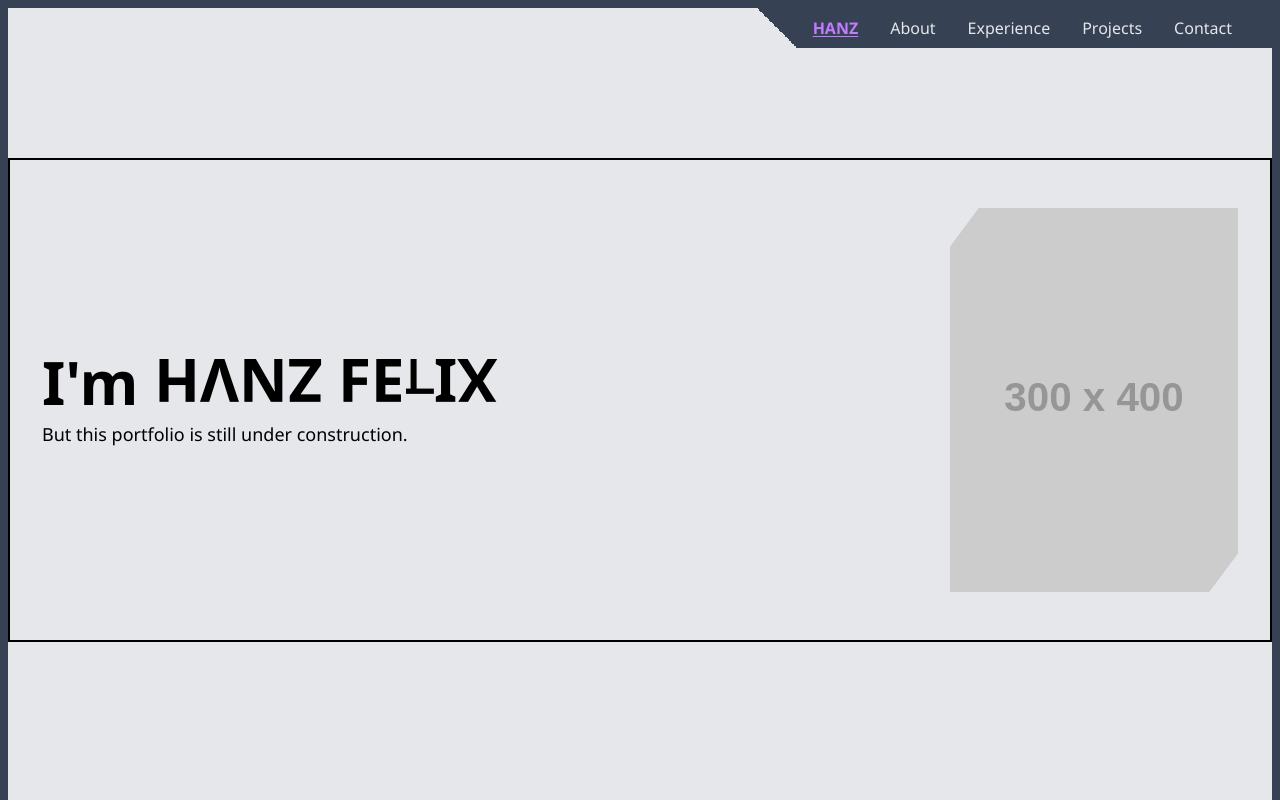
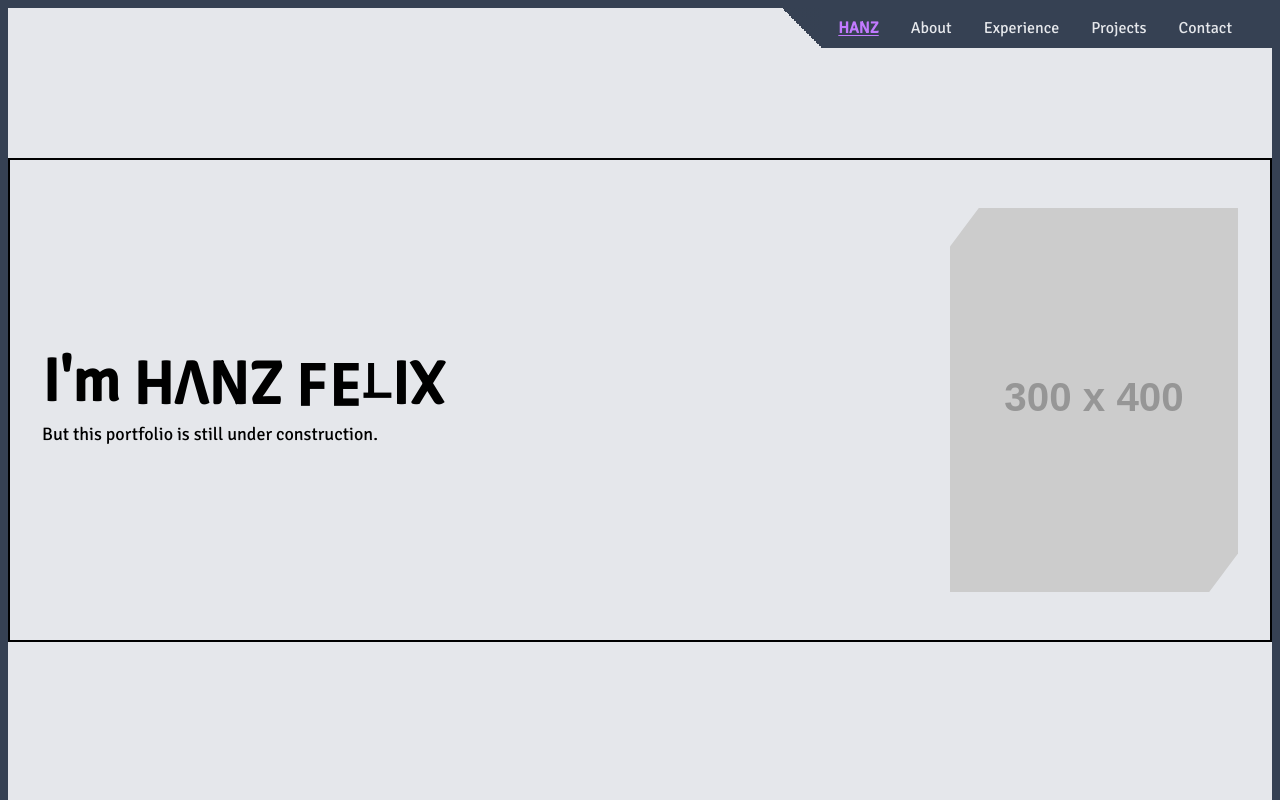
Before and after one commit to HanzFelix/hanzfelix.github.io, a SvelteKit app: page / in a window 1280 px wide. Shown: the top 800 px of the page. Built offline with nearby package versions, Linux system fonts and the light colour scheme.

Commit message:
refactor: reorder imports

```diff
--- a/src/app.css
+++ b/src/app.css
@@ -1,6 +1,5 @@
+@import url('https://fonts.googleapis.com/css2?family=Signika&display=swap');
 @import 'tailwindcss';
-@import url('https://fonts.googleapis.com/css2?family=Signika&display=swap');
-
 /*
   The default border color has changed to `currentColor` in Tailwind CSS v4,
   so we've added these compatibility styles to make sure everything still
```
